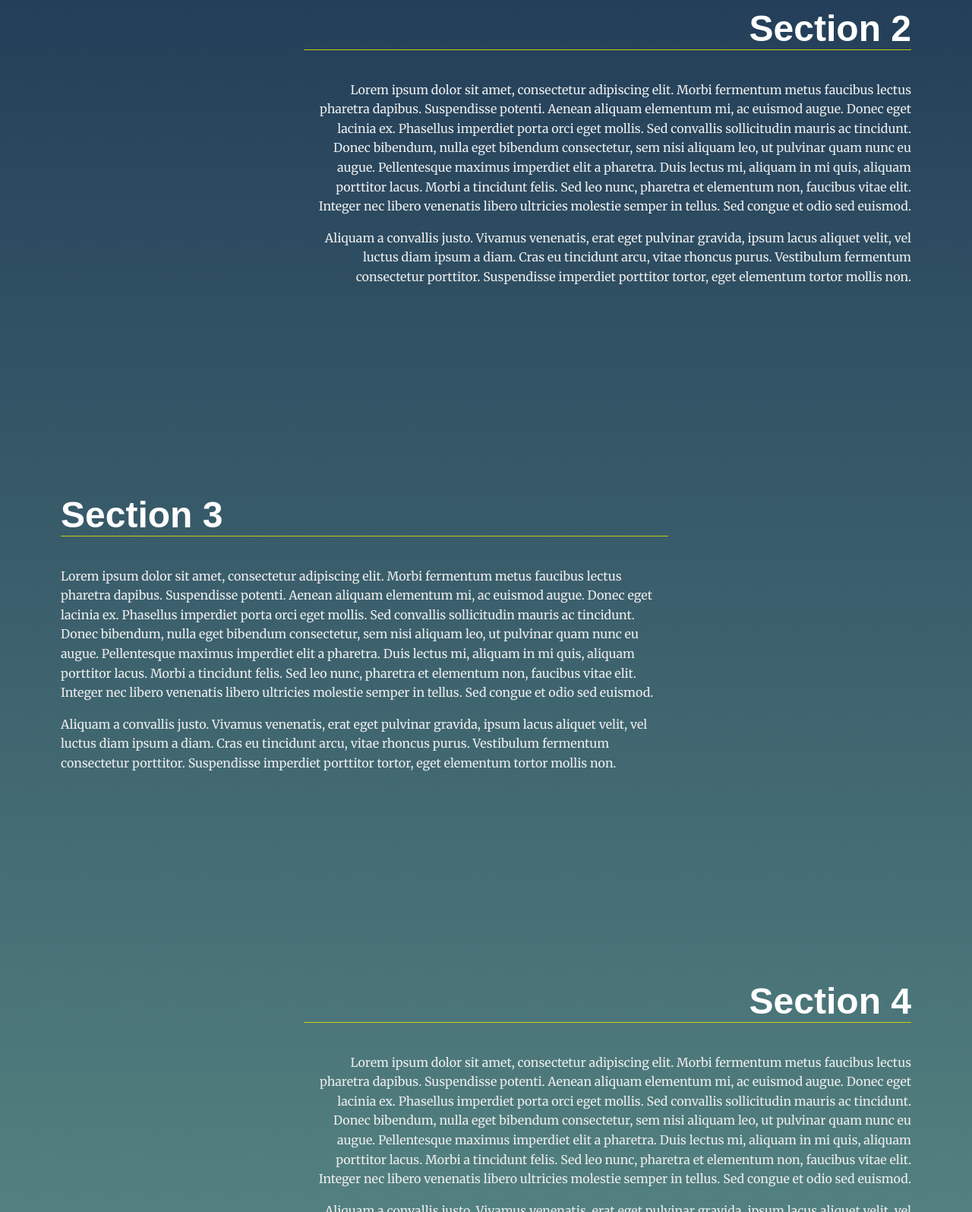
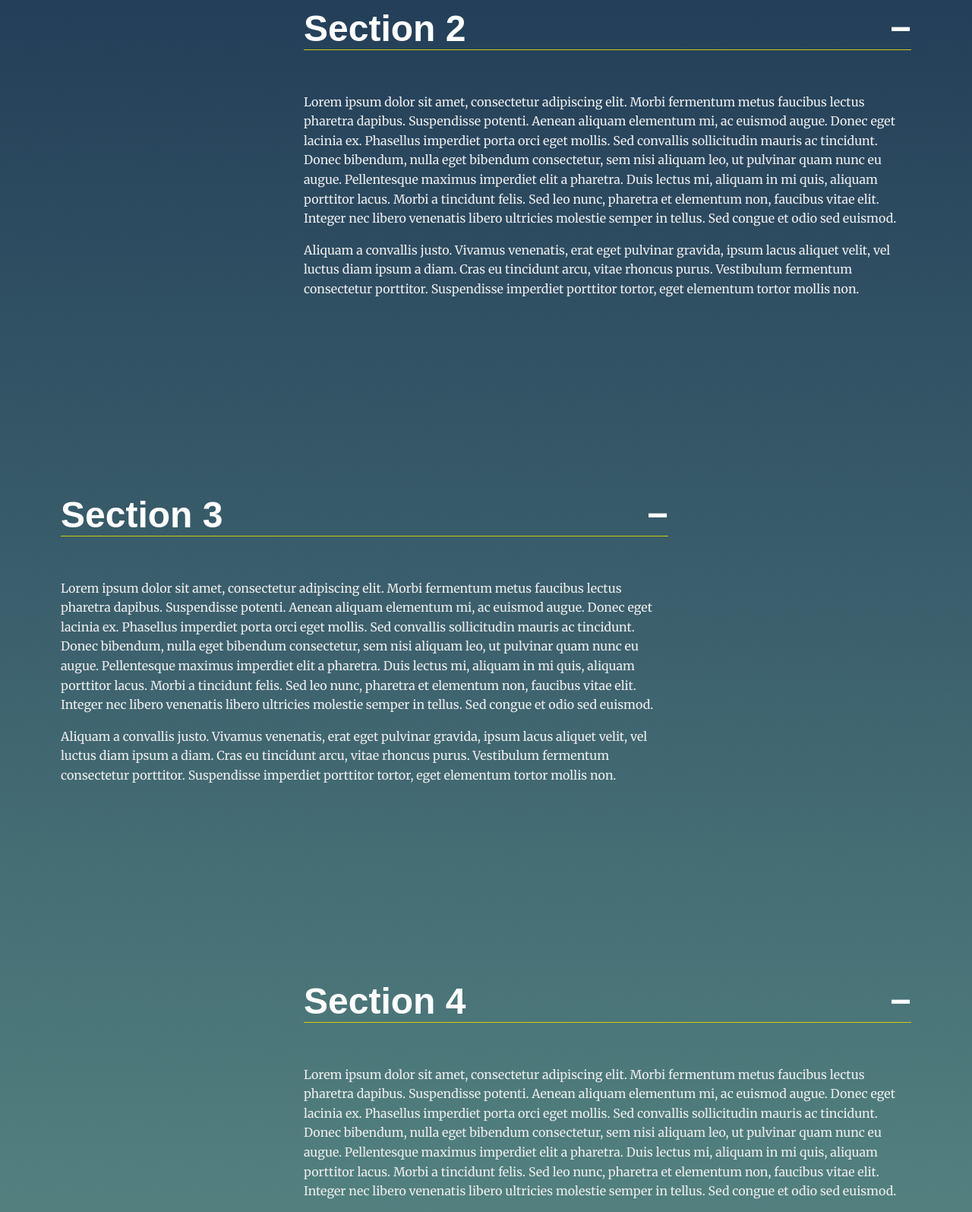
Before and after one commit to AhmedEFRMElwazery/udacity-landing-page-project, a plain HTML site: page index.html in a window 1280 px wide. Shown: the part 1205-2800 px from the top of the page at 76% size. Drawn offline with Linux system fonts and the light colour scheme.

Commit message:
finalized project to be submitted

```diff
--- a/css/styles.css
+++ b/css/styles.css
@@ -38,6 +38,28 @@ h2 {
     font-family: 'Oxygen', Sans-Serif;
     font-size: 3em;
     color: #fff;
+    cursor: pointer;
+}
+
+h2:after{
+  content: '\002B';
+  color: white;
+  font-weight: bold;
+  float: right;
+  margin-left: 5px;
+
+}
+
+.activated:after {
+    content: "\2212";
+}
+
+.collapables{
+    overflow: hidden;
+}
+
+.hiddenCollapsable{
+    display: none;
 }
 
 p {
@@ -165,7 +187,6 @@ section {
 section:nth-of-type(even) .landing__container {
     margin-right: 0;
     margin-left: auto;
-    text-align: right;
 }
 
 /* Background Circles */
--- a/index.html
+++ b/index.html
@@ -36,50 +36,62 @@
     The first section is set to active class by default -->
     <section id="section1" data-nav="Section 1" class="active">
       <div class="landing__container">
-        <h2>Section 1</h2>
+        <h2 class="activated">Section 1</h2>
+        <div class="collapables">
           <p>Lorem ipsum dolor sit amet, consectetur adipiscing elit. Morbi fermentum metus faucibus lectus pharetra dapibus. Suspendisse potenti. Aenean aliquam elementum mi, ac euismod augue. Donec eget lacinia ex. Phasellus imperdiet porta orci eget mollis. Sed convallis sollicitudin mauris ac tincidunt. Donec bibendum, nulla eget bibendum consectetur, sem nisi aliquam leo, ut pulvinar quam nunc eu augue. Pellentesque maximus imperdiet elit a pharetra. Duis lectus mi, aliquam in mi quis, aliquam porttitor lacus. Morbi a tincidunt felis. Sed leo nunc, pharetra et elementum non, faucibus vitae elit. Integer nec libero venenatis libero ultricies molestie semper in tellus. Sed congue et odio sed euismod.</p>
 
           <p>Aliquam a convallis justo. Vivamus venenatis, erat eget pulvinar gravida, ipsum lacus aliquet velit, vel luctus diam ipsum a diam. Cras eu tincidunt arcu, vitae rhoncus purus. Vestibulum fermentum consectetur porttitor. Suspendisse imperdiet porttitor tortor, eget elementum tortor mollis non.</p>
         </div>
+      </div>
     </section>
     <section id="section2" data-nav="Section 2">
       <div class="landing__container">
-        <h2>Section 2</h2>
+        <h2 class="activated">Section 2</h2>
+        <div class="collapables">
           <p>Lorem ipsum dolor sit amet, consectetur adipiscing elit. Morbi fermentum metus faucibus lectus pharetra dapibus. Suspendisse potenti. Aenean aliquam elementum mi, ac euismod augue. Donec eget lacinia ex. Phasellus imperdiet porta orci eget mollis. Sed convallis sollicitudin mauris ac tincidunt. Donec bibendum, nulla eget bibendum consectetur, sem nisi aliquam leo, ut pulvinar quam nunc eu augue. Pellentesque maximus imperdiet elit a pharetra. Duis lectus mi, aliquam in mi quis, aliquam porttitor lacus. Morbi a tincidunt felis. Sed leo nunc, pharetra et elementum non, faucibus vitae elit. Integer nec libero venenatis libero ultricies molestie semper in tellus. Sed congue et odio sed euismod.</p>
 
           <p>Aliquam a convallis justo. Vivamus venenatis, erat eget pulvinar gravida, ipsum lacus aliquet velit, vel luctus diam ipsum a diam. Cras eu tincidunt arcu, vitae rhoncus purus. Vestibulum fermentum consectetur porttitor. Suspendisse imperdiet porttitor tortor, eget elementum tortor mollis non.</p>
         </div>
+      </div>
     </section>
     <section id="section3" data-nav="Section 3">
       <div class="landing__container">
-        <h2>Section 3</h2>
+        <h2 class="activated">Section 3</h2>
+        <div class="collapables">
           <p>Lorem ipsum dolor sit amet, consectetur adipiscing elit. Morbi fermentum metus faucibus lectus pharetra dapibus. Suspendisse potenti. Aenean aliquam elementum mi, ac euismod augue. Donec eget lacinia ex. Phasellus imperdiet porta orci eget mollis. Sed convallis sollicitudin mauris ac tincidunt. Donec bibendum, nulla eget bibendum consectetur, sem nisi aliquam leo, ut pulvinar quam nunc eu augue. Pellentesque maximus imperdiet elit a pharetra. Duis lectus mi, aliquam in mi quis, aliquam porttitor lacus. Morbi a tincidunt felis. Sed leo nunc, pharetra et elementum non, faucibus vitae elit. Integer nec libero venenatis libero ultricies molestie semper in tellus. Sed congue et odio sed euismod.</p>
 
           <p>Aliquam a convallis justo. Vivamus venenatis, erat eget pulvinar gravida, ipsum lacus aliquet velit, vel luctus diam ipsum a diam. Cras eu tincidunt arcu, vitae rhoncus purus. Vestibulum fermentum consectetur porttitor. Suspendisse imperdiet porttitor tortor, eget elementum tortor mollis non.</p>
         </div>
+      </div>
     </section>
     <section id="section4" data-nav="Section 4">
       <div class="landing__container">
-        <h2>Section 4</h2>
+        <h2 class="activated">Section 4</h2>
+        <div class="collapables">
           <p>Lorem ipsum dolor sit amet, consectetur adipiscing elit. Morbi fermentum metus faucibus lectus pharetra dapibus. Suspendisse potenti. Aenean aliquam elementum mi, ac euismod augue. Donec eget lacinia ex. Phasellus imperdiet porta orci eget mollis. Sed convallis sollicitudin mauris ac tincidunt. Donec bibendum, nulla eget bibendum consectetur, sem nisi aliquam leo, ut pulvinar quam nunc eu augue. Pellentesque maximus imperdiet elit a pharetra. Duis lectus mi, aliquam in mi quis, aliquam porttitor lacus. Morbi a tincidunt felis. Sed leo nunc, pharetra et elementum non, faucibus vitae elit. Integer nec libero venenatis libero ultricies molestie semper in tellus. Sed congue et odio sed euismod.</p>
 
           <p>Aliquam a convallis justo. Vivamus venenatis, erat eget pulvinar gravida, ipsum lacus aliquet velit, vel luctus diam ipsum a diam. Cras eu tincidunt arcu, vitae rhoncus purus. Vestibulum fermentum consectetur porttitor. Suspendisse imperdiet porttitor tortor, eget elementum tortor mollis non.</p>
         </div>
+      </div>
     </section>
     <section id="section5" data-nav="Section 5">
       <div class="landing__container">
-        <h2>Section 5</h2>
+        <h2 class="activated">Section 5</h2>
+        <div class="collapables">
           <p>Lorem ipsum dolor sit amet, consectetur adipiscing elit. Morbi fermentum metus faucibus lectus pharetra dapibus. Suspendisse potenti. Aenean aliquam elementum mi, ac euismod augue. Donec eget lacinia ex. Phasellus imperdiet porta orci eget mollis. Sed convallis sollicitudin mauris ac tincidunt. Donec bibendum, nulla eget bibendum consectetur, sem nisi aliquam leo, ut pulvinar quam nunc eu augue. Pellentesque maximus imperdiet elit a pharetra. Duis lectus mi, aliquam in mi quis, aliquam porttitor lacus. Morbi a tincidunt felis. Sed leo nunc, pharetra et elementum non, faucibus vitae elit. Integer nec libero venenatis libero ultricies molestie semper in tellus. Sed congue et odio sed euismod.</p>
 
           <p>Aliquam a convallis justo. Vivamus venenatis, erat eget pulvinar gravida, ipsum lacus aliquet velit, vel luctus diam ipsum a diam. Cras eu tincidunt arcu, vitae rhoncus purus. Vestibulum fermentum consectetur porttitor. Suspendisse imperdiet porttitor tortor, eget elementum tortor mollis non.</p>
         </div>
+      </div>
     </section>
     <section id="section6" data-nav="Section 6">
       <div class="landing__container">
-        <h2>Section 6</h2>
+        <h2 class="activated">Section 6</h2>
+        <div class="collapables">
           <p>Lorem ipsum dolor sit amet, consectetur adipiscing elit. Morbi fermentum metus faucibus lectus pharetra dapibus. Suspendisse potenti. Aenean aliquam elementum mi, ac euismod augue. Donec eget lacinia ex. Phasellus imperdiet porta orci eget mollis. Sed convallis sollicitudin mauris ac tincidunt. Donec bibendum, nulla eget bibendum consectetur, sem nisi aliquam leo, ut pulvinar quam nunc eu augue. Pellentesque maximus imperdiet elit a pharetra. Duis lectus mi, aliquam in mi quis, aliquam porttitor lacus. Morbi a tincidunt felis. Sed leo nunc, pharetra et elementum non, faucibus vitae elit. Integer nec libero venenatis libero ultricies molestie semper in tellus. Sed congue et odio sed euismod.</p>
 
           <p>Aliquam a convallis justo. Vivamus venenatis, erat eget pulvinar gravida, ipsum lacus aliquet velit, vel luctus diam ipsum a diam. Cras eu tincidunt arcu, vitae rhoncus purus. Vestibulum fermentum consectetur porttitor. Suspendisse imperdiet porttitor tortor, eget elementum tortor mollis non.</p>
+        </div>
       </div>
     </section>
     <div class="scrollTopButtonContainer">
--- a/js/app.js
+++ b/js/app.js
@@ -27,6 +27,7 @@ let navBarList = document.querySelector("#navbar__list");
 let headerBar = document.querySelector('.page__header');
 let heroSection = document.querySelector('.main__hero');
 let scrollToTopButton = document.querySelector("#scrollToTop")
+let collapsableHeadings = document.querySelectorAll('h2')
 let scrollingInactive;
 /**
  * End Global Variables
@@ -163,4 +164,24 @@ window.addEventListener('scroll', (event)=>{
 // Event lsitening to a button click to scroll to the top of the page
 scrollToTopButton.addEventListener('click', ()=>{
     window.scrollTo({top: 0, left: 0, behavior: 'smooth'});
-})
+});
+
+
+//Collapsable Sections
+collapsableHeadings.forEach(collapsable => {
+    //adds event listener for a "click" event on each of the "h2" HTML elements
+    collapsable.addEventListener('click', ()=>{
+        //toggles the icon between the "+" and "-" displayed next to the h2 heading
+        collapsable.classList.toggle('activated');
+        /**
+         * graps the next sibling to the "h2" element, in this case,
+         * the div with the "collapsables" class that containing
+         * the two "p" elements as its children elements*/
+        let content = collapsable.nextElementSibling;
+        /**
+         * toggles the "hiddenCollapsable" element that allows to either
+         * display or hide the "div" element containing the "p" elements
+         */
+        content.classList.toggle('hiddenCollapsable');
+    });
+});
```
Also changed, not shown: assets/imgs/Egypt_fwd_logo-1.png (added), 1 other file. Lines whose indentation alone changed are shown as unchanged.
